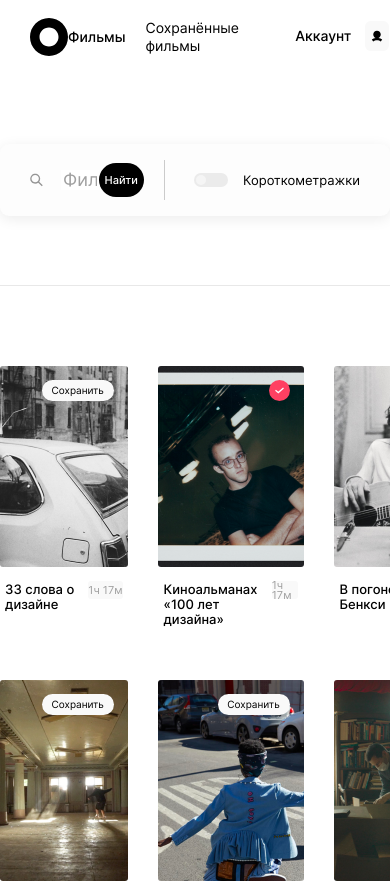
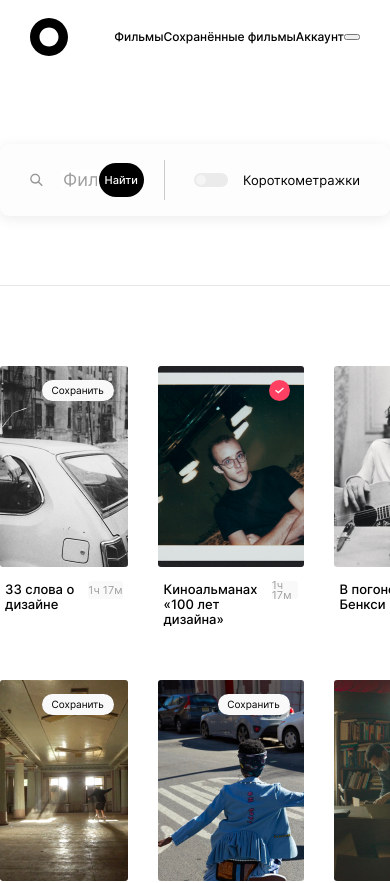
Before and after one commit to Cap-Slow/movies-explorer-frontende, a React (Create React App) app: page /movies in a window 390 px wide. Shown: the top 883 px of the page. Built offline with nearby package versions, Linux system fonts and the light colour scheme.

Commit message:
feat: add media queries for 768 resolution.

```diff
--- a/src/components/Header/Header.css
+++ b/src/components/Header/Header.css
@@ -32,32 +32,8 @@
   line-height: 16px;
   font-weight: 500;
   margin: 0;
+  visibility: visible;
 }
-
-.header__link_font_regular {
-  font-size: 14px;
-  line-height: 18px;
-  font-weight: 400;
-}
-
-.header__link_font_medium {
-  font-size: 14px;
-  line-height: 18px;
-}
-
-.header__link_font-size_regular {
-  font-size: 14px;
-}
-
-.header__link_margin_low {
-  margin-left: 20px;
-}
-
-.header__link_margin_medium {
-  margin-left: 50px;
-  margin-bottom: 2px;
-}
-
 
 .header__link:hover {
   text-shadow: 0 4px 4px rgba(0, 0, 0, 0.25);
@@ -86,18 +62,6 @@
   transition: opacity 0.5s ease;
 }
 
-.header__account-button {
-  width: 30px;
-  height: 30px;
-  border: none;
-  margin: 0 0 2px 14px;
-  border-radius: 6px;
-  background-color: #f9f9f9;
-  background-image: url(../../images/account-button.svg);
-  background-repeat: no-repeat;
-  background-position: center;
-}
-
 @media screen and (max-width: 1023px) {
   .header__container {
     max-width: 1023px;
--- a/src/components/Header/Header.js
+++ b/src/components/Header/Header.js
@@ -10,7 +10,7 @@ function Header({ children, isLoggedIn }) {
           onClick={() => navigate('/')}
           src={logoPath}
           alt="Логотип дипломного проекта"
-          className="header__logo header__link"
+          className="header__logo header__button"
         />
         {children}
       </div>
```
